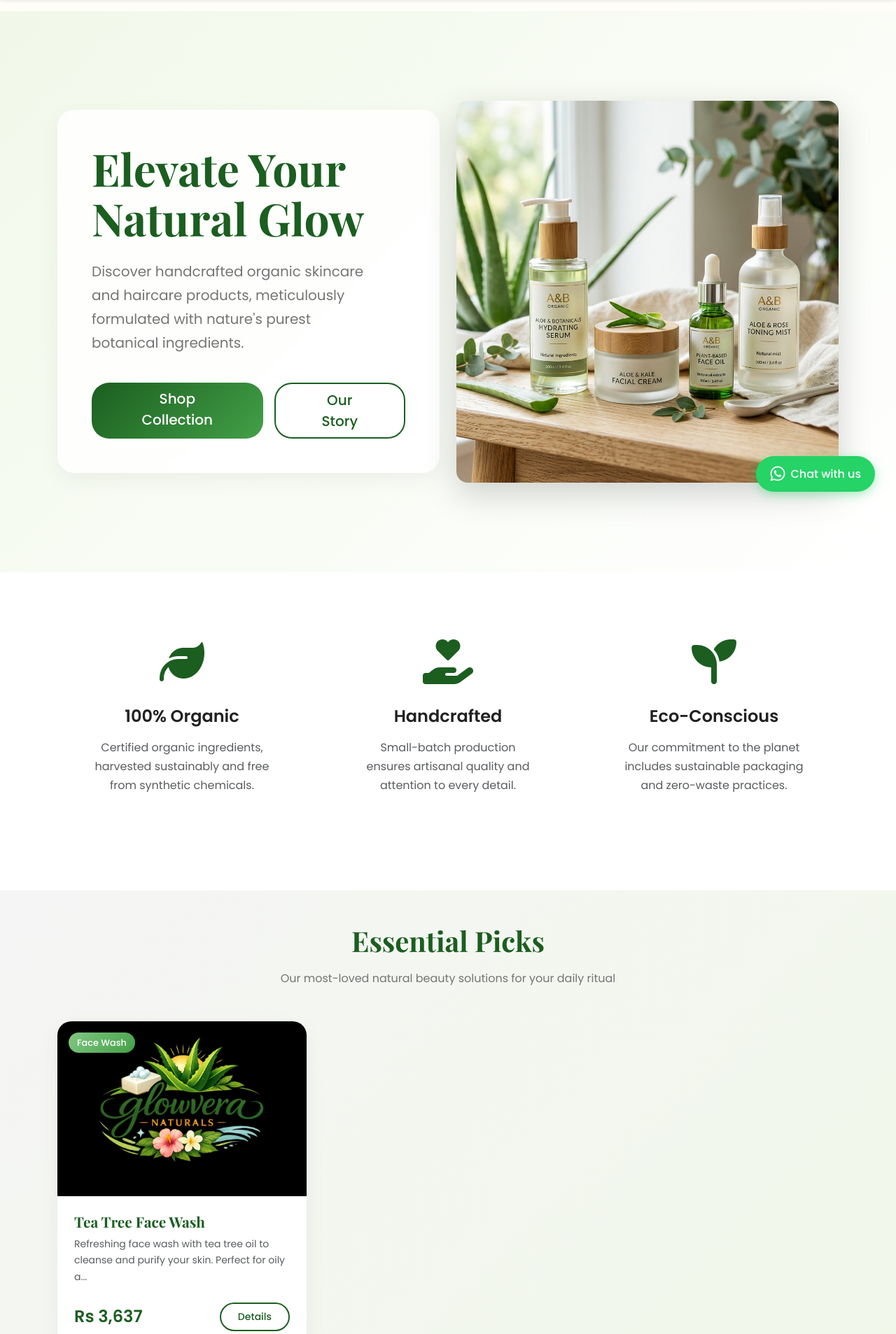
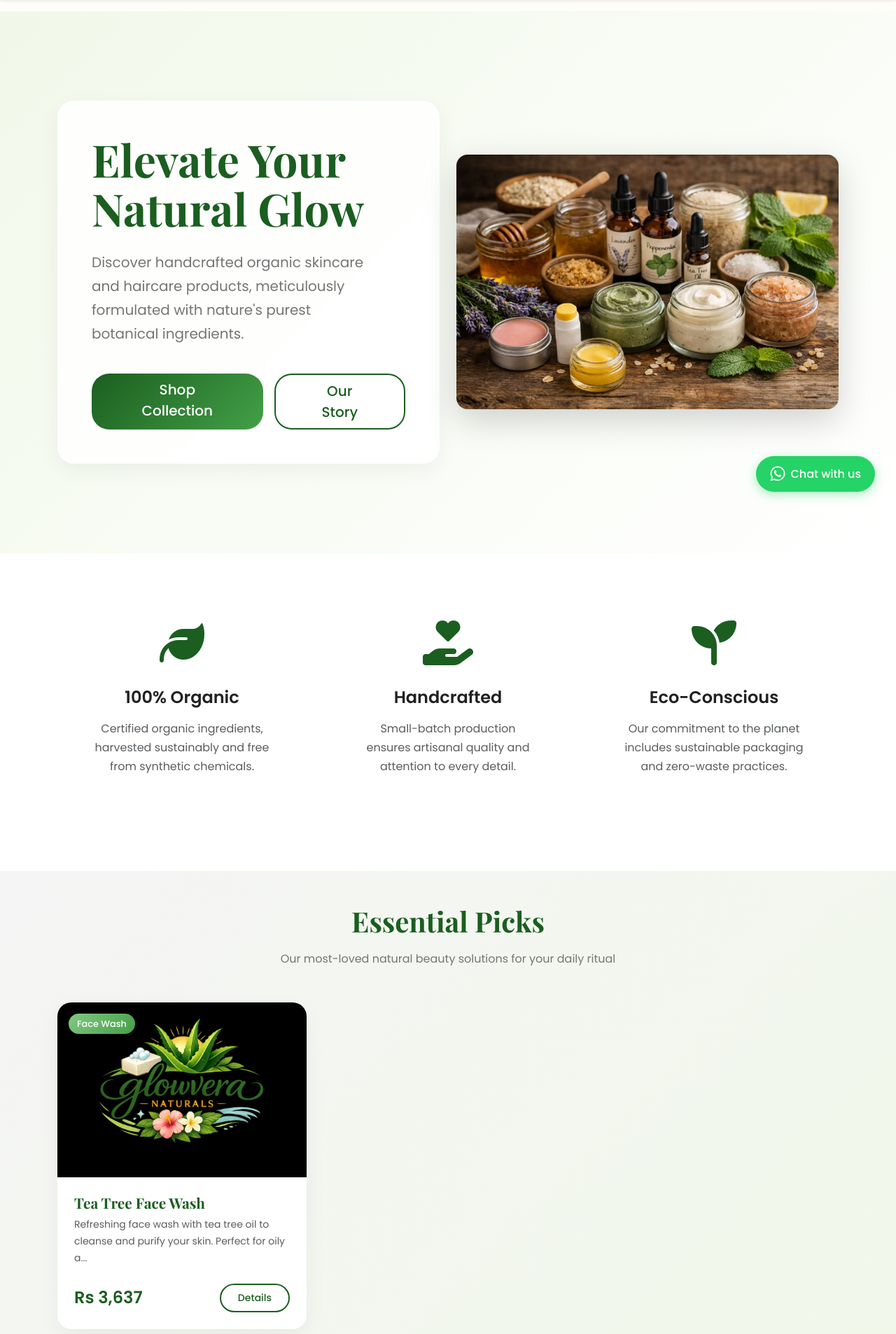
Before and after one commit to the-ascode-solution/Glow-vera, a Flask app: page / in a window 1280 px wide. Shown: the part 67-1974 px from the top of the page at 70% size. Run offline with Flask 3, Linux system fonts and the light colour scheme; some libraries are stand-ins or nearby versions.

Commit message:
fix issues

```diff
--- a/templates/about.html
+++ b/templates/about.html
@@ -80,7 +80,7 @@
                 </div>
             </div>
             <div class="col-lg-6">
-                <img src="{{ url_for('static', filename='images/logo.jpeg') }}" alt="Glowvera Workshop" class="img-fluid rounded-4 shadow-lg">
+                <img src="{{ url_for('static', filename='images/logo.jpeg') }}" alt="Glowvera Workshop" class="img-fluid rounded-4 shadow-lg" width="600" height="400">
             </div>
         </div>
     </div>
--- a/templates/base.html
+++ b/templates/base.html
@@ -13,13 +13,18 @@
     <link href="https://cdn.jsdelivr.net/npm/bootstrap@5.3.0/dist/css/bootstrap.min.css" rel="stylesheet">
     <link href="https://cdnjs.cloudflare.com/ajax/libs/font-awesome/6.4.0/css/all.min.css" rel="stylesheet">
     <link href="https://unpkg.com/aos@2.3.1/dist/aos.css" rel="stylesheet">
-    <link rel="preconnect" href="https://cdn.jsdelivr.net">
-    <link rel="preconnect" href="https://cdnjs.cloudflare.com">
-    <link rel="preconnect" href="https://unpkg.com">
     <link rel="preconnect" href="https://fonts.googleapis.com">
     <link rel="preconnect" href="https://fonts.gstatic.com" crossorigin>
+    <link rel="preconnect" href="https://cdnjs.cloudflare.com" crossorigin>
+    <link rel="preconnect" href="https://cdn.jsdelivr.net" crossorigin>
     <link href="https://fonts.googleapis.com/css2?family=Playfair+Display:wght@400;700&family=Poppins:wght@300;400;500;600&display=swap" rel="stylesheet">
     <link href="{{ url_for('static', filename='css/style.css') }}" rel="stylesheet">
+    <style>
+        /* Improve font loading perceived performance */
+        @font-face {
+            font-display: swap;
+        }
+    </style>
     {% block extra_css %}{% endblock %}
 </head>
 <body>
--- a/templates/index.html
+++ b/templates/index.html
@@ -17,10 +17,11 @@
             </div>
             <div class="col-lg-6 mt-5 mt-lg-0" data-aos="fade-left">
                 <div class="position-relative">
-                    <img src="{{ url_for('static', filename='images/hero_premium.png') }}"
+                    <img src="{{ url_for('static', filename='images/herosection.jpg') }}"
                          alt="Glowvera Naturals Hero"
                          class="img-fluid rounded-4 shadow-lg"
-                         width="600" height="600">
+                         width="800" height="600"
+                         fetchpriority="high">
                 </div>
             </div>
         </div>
```
